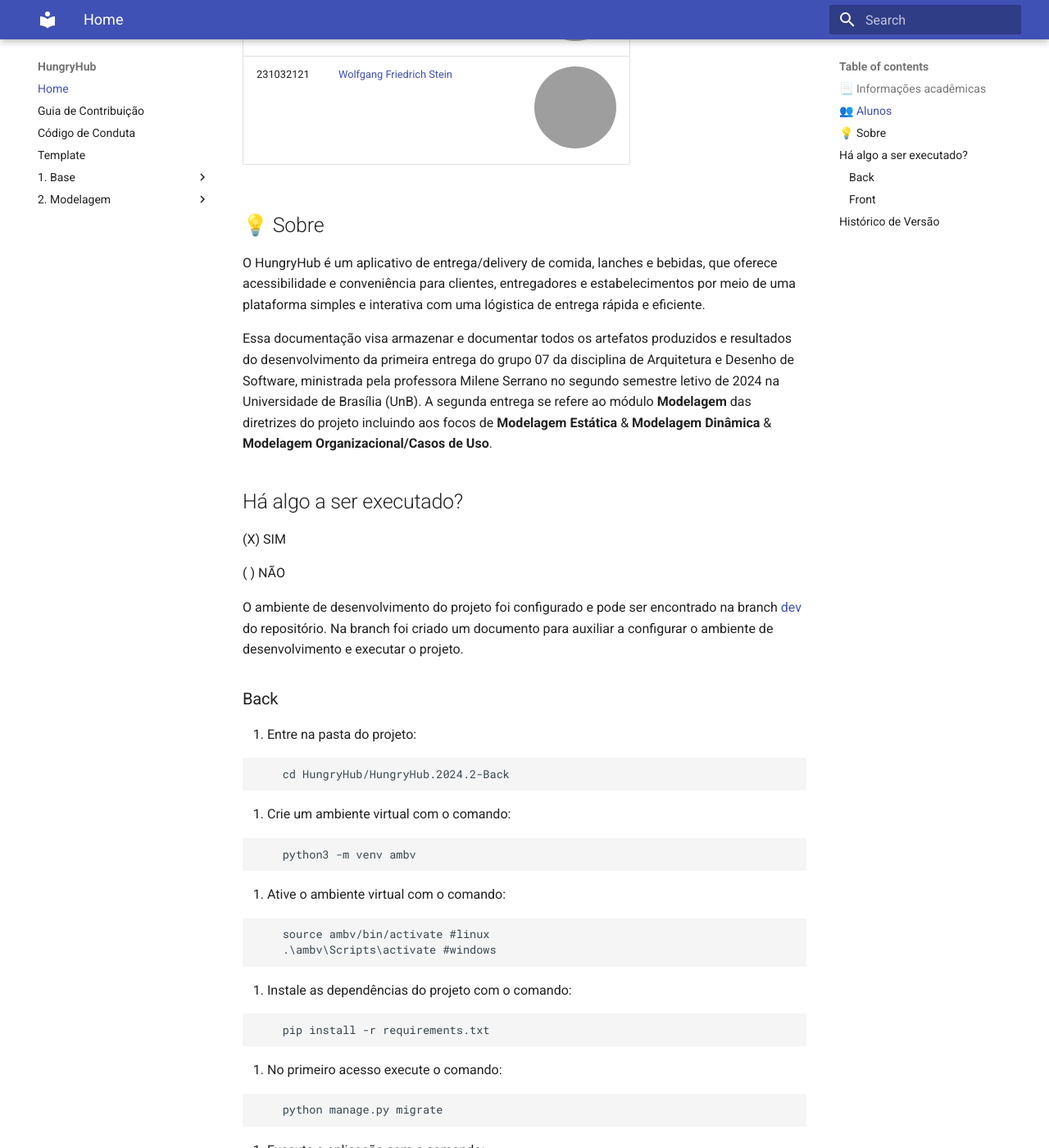
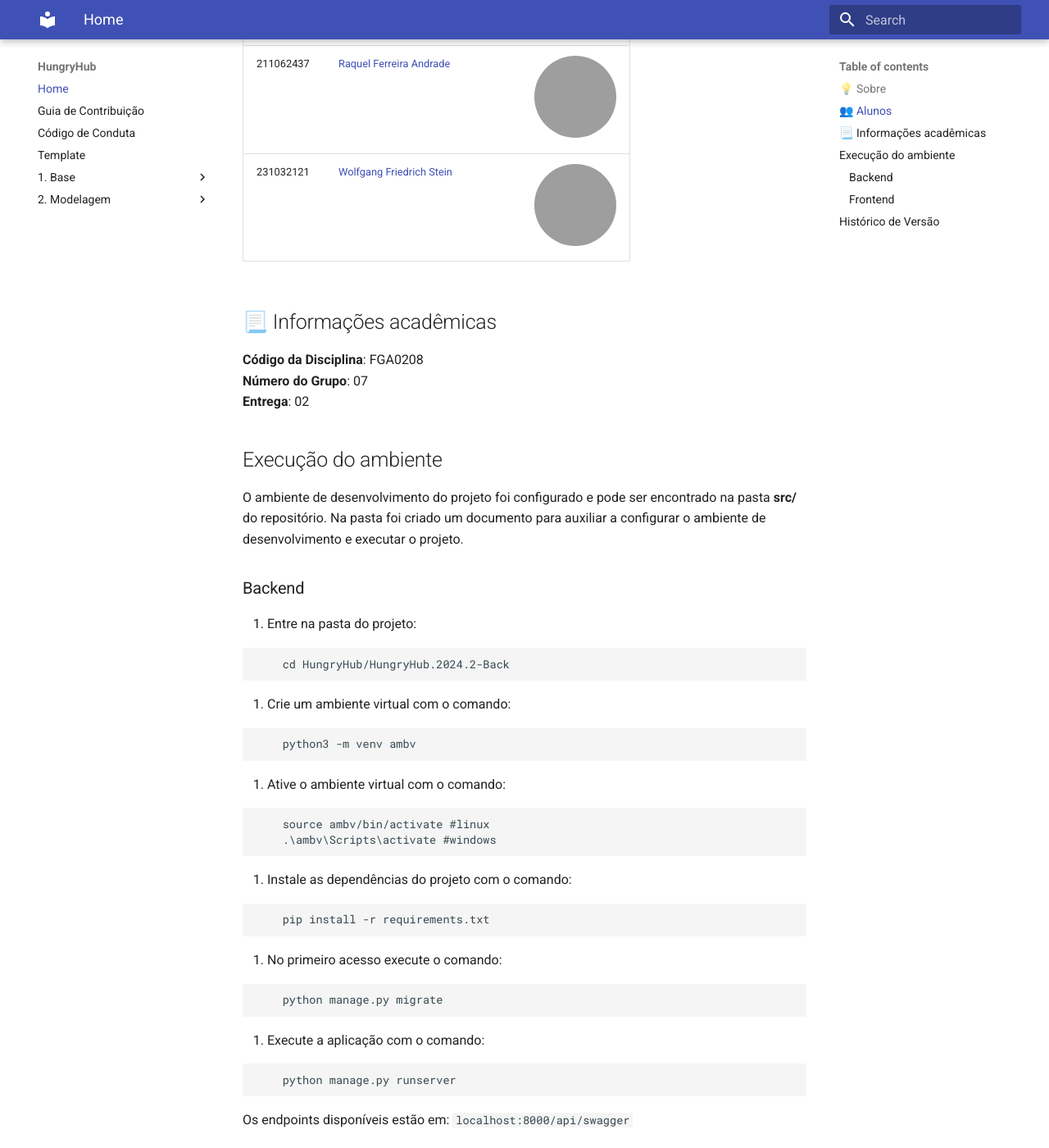
Before and after one commit to lipeaaraujo/HungryHub-ARQDSW, an MkDocs documentation site: the page built from docs/index.md, in a window 1280 px wide and 1400 px high, scrolled down 1953 px. Shown: the whole window at 82% size. Built offline with MkDocs 1.6.1 and Material for MkDocs 9.7.7, drawn with Linux system fonts in a browser that asks for light colours; some of the changed text lies outside the part shown; grey boxes are pictures that could not be loaded.

Commit message:
editando index.md

```diff
--- a/docs/index.md
+++ b/docs/index.md
@@ -24,22 +23,19 @@
 | 211062437   | [Raquel Ferreira Andrade](https://github.com/raquel-andrade) | <img width="100" src="https://github.com/raquel-andrade.png" style="border-radius: 50px"/> |
 | 231032121   | [Wolfgang Friedrich Stein](https://github.com/Wolffstein) | <img width="100" src="https://github.com/Wolffstein.png" style="border-radius: 50px"/> |
 
-## 💡 Sobre
-O HungryHub é um aplicativo de entrega/delivery de comida, lanches e bebidas, que oferece acessibilidade e conveniência para clientes, entregadores e estabelecimentos por meio de uma plataforma simples e interativa com uma lógistica de entrega rápida e eficiente.
+## 📃 Informações acadêmicas
 
-Essa documentação visa armazenar e documentar todos os artefatos produzidos e resultados do desenvolvimento da primeira entrega do grupo 07 da disciplina de Arquitetura e Desenho de Software, ministrada pela professora Milene Serrano no segundo semestre letivo de 2024 na Universidade de Brasília (UnB). A segunda entrega se refere ao módulo **Modelagem** das diretrizes do projeto incluindo aos focos de **Modelagem Estática** & **Modelagem Dinâmica** & **Modelagem Organizacional/Casos de Uso**.
+**Código da Disciplina**: FGA0208<br>
+**Número do Grupo**: 07<br>
+**Entrega**: 02<br>
 
 </center>
 
-## Há algo a ser executado?
+## Execução do ambiente
 
-(X) SIM
+O ambiente de desenvolvimento do projeto foi configurado e pode ser encontrado na pasta **src/** do repositório. Na pasta foi criado um documento para auxiliar a configurar o ambiente de desenvolvimento e executar o projeto.
 
-( ) NÃO
-
-O ambiente de desenvolvimento do projeto foi configurado e pode ser encontrado na branch [dev](https://github.com/UnBArqDsw2024-2/2024.2_G7_Entrega_Entrega_02/tree/dev) do repositório. Na branch foi criado um documento para auxiliar a configurar o ambiente de desenvolvimento e executar o projeto.
-
-### Back
+### Backend
 
 1. Entre na pasta do projeto:
 
@@ -79,7 +75,7 @@
 Os endpoints disponíveis estão em:
 `localhost:8000/api/swagger`
 
-### Front
+### Frontend
 
 1. Entre na pasta do projeto:
 
```
Also changed, not shown: other parts of docs/index.md (+3 -4 lines).
